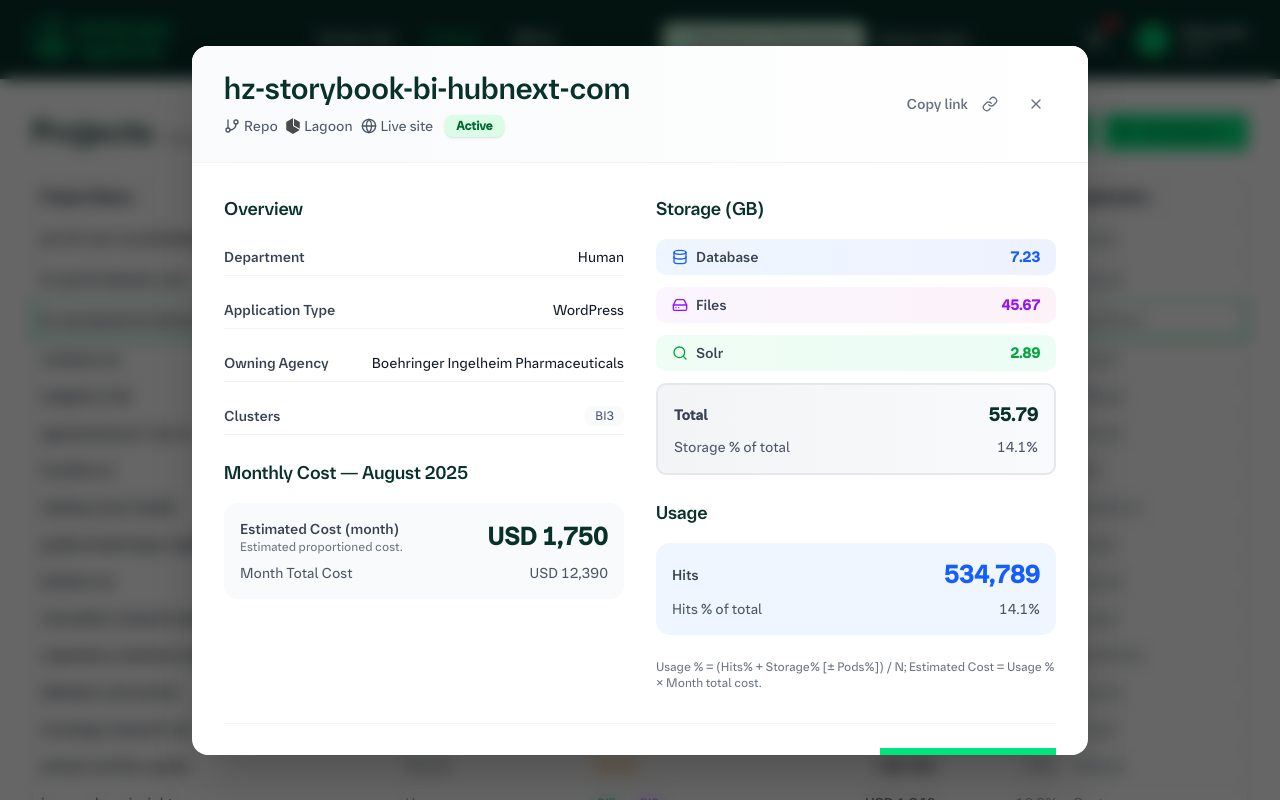
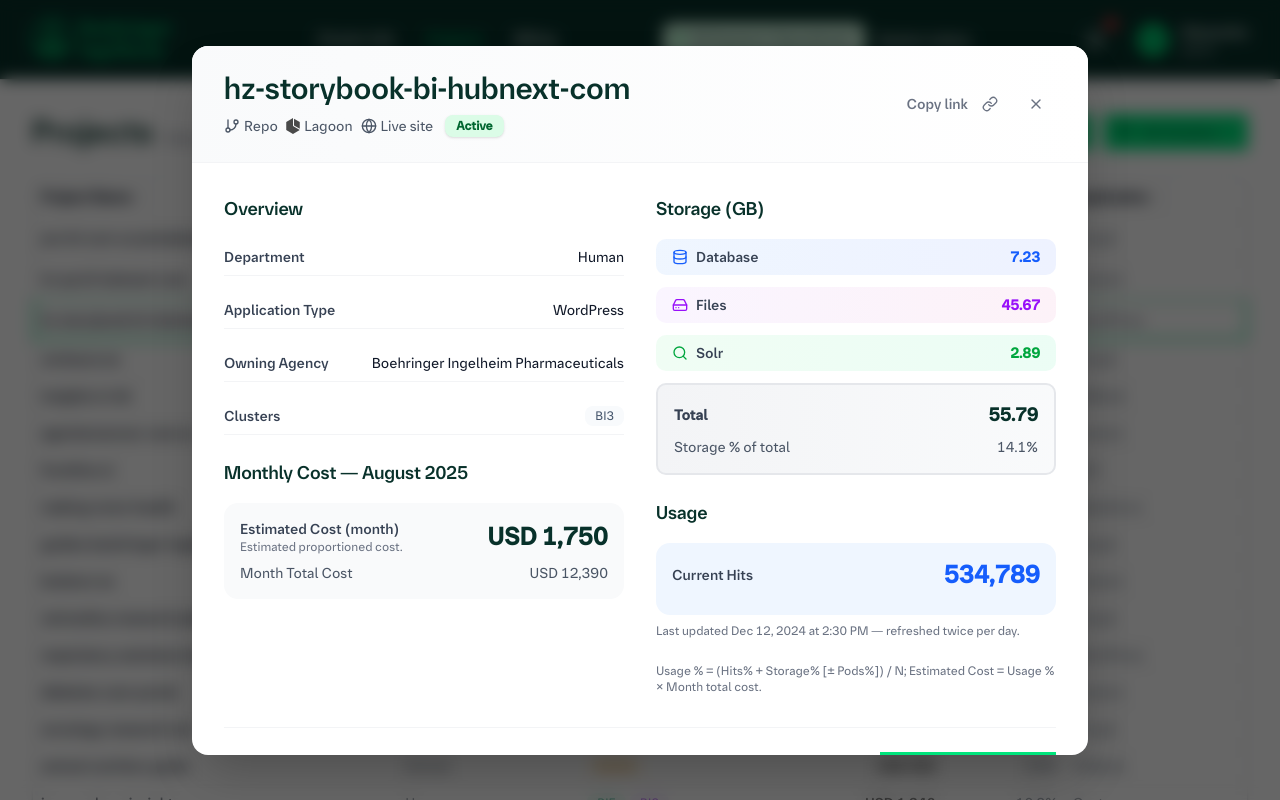
Before and after one commit to kubiq1/bi-dashboard-prototype, a Next.js app: page /projects in a window 1280 px wide. Both pictures are taken after a click on the element 640 px from the left and 319 px from the top of the page. Shown: the top 800 px of the page. Built offline with nearby package versions, Linux system fonts and the light colour scheme.

Commit message:
Update Usage block in projects page - show only Current Hits with caption
cgen-807d565d083e48bf81e1d4a0c9cb7ec7

```diff
--- a/app/projects/page.tsx
+++ b/app/projects/page.tsx
@@ -891,20 +891,19 @@ function ProjectModal({
                 </h3>
                 <div className="bg-blue-50 rounded-xl p-4">
                   <div className="flex justify-between items-center mb-2">
-                    <span className="text-sm font-medium text-gray-700">Hits</span>
+                    <span className="text-sm font-medium text-gray-700">Current Hits</span>
                     <span className="text-2xl font-bold text-blue-600">
                       {project.usage.hits ? project.usage.hits.toLocaleString() : '—'}
                     </span>
                   </div>
-                  <div className="flex justify-between items-center text-sm text-gray-600">
-                    <span>Hits % of total</span>
-                    <span>{project.usage.hitsPct ? project.usage.hitsPct.toFixed(1) + '%' : '—'}</span>
-                  </div>
-                  {(!project.usage.hits || !project.usage.hitsPct) && (
+                  {!project.usage.hits && (
                     <div className="mt-2 text-xs text-gray-500">
                       No data for selected month.
                     </div>
                   )}
+                </div>
+                <div className="mt-2 text-xs text-gray-500">
+                  Last updated Dec 12, 2024 at 2:30 PM — refreshed twice per day.
                 </div>
               </div>
 
```
